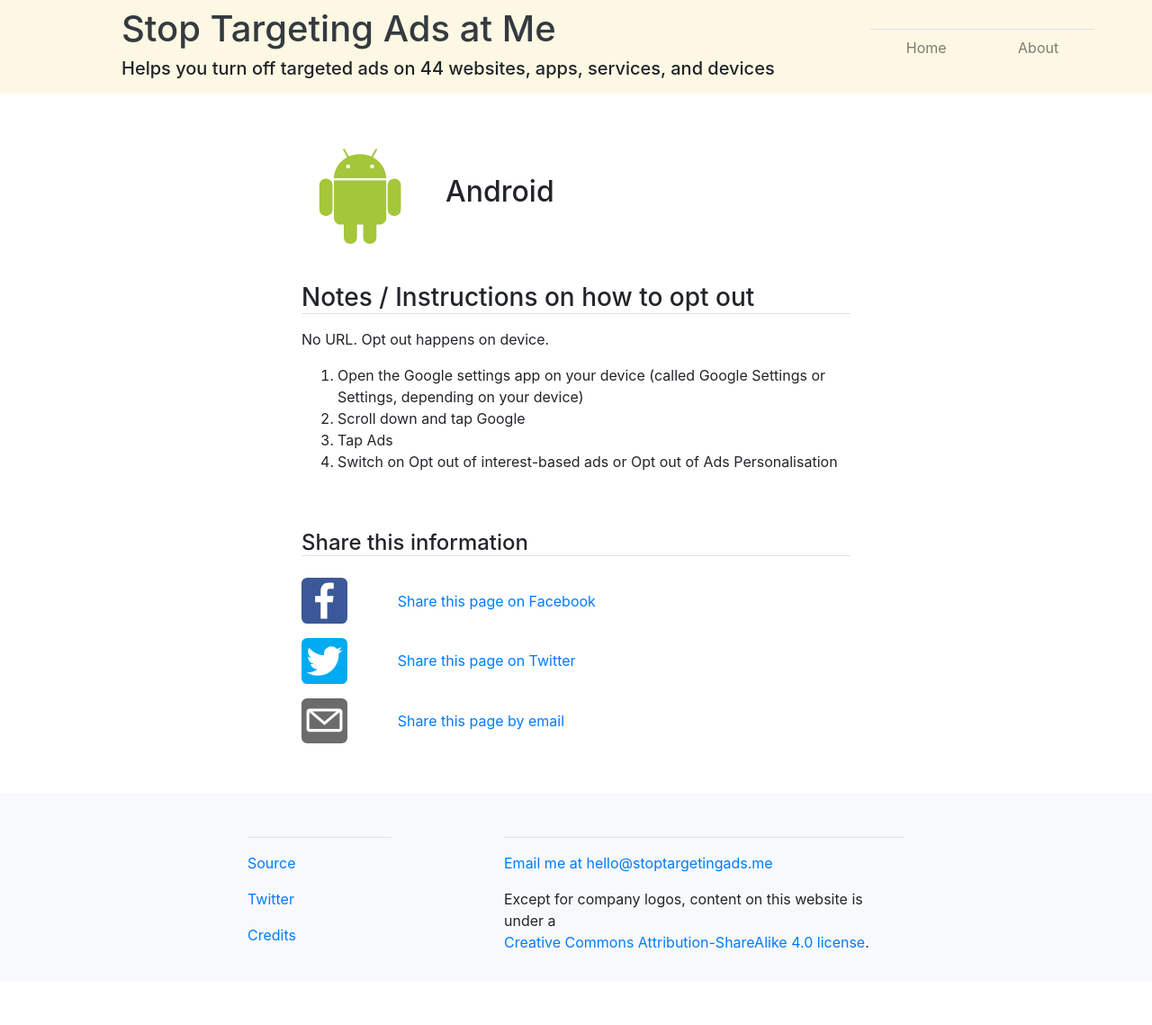
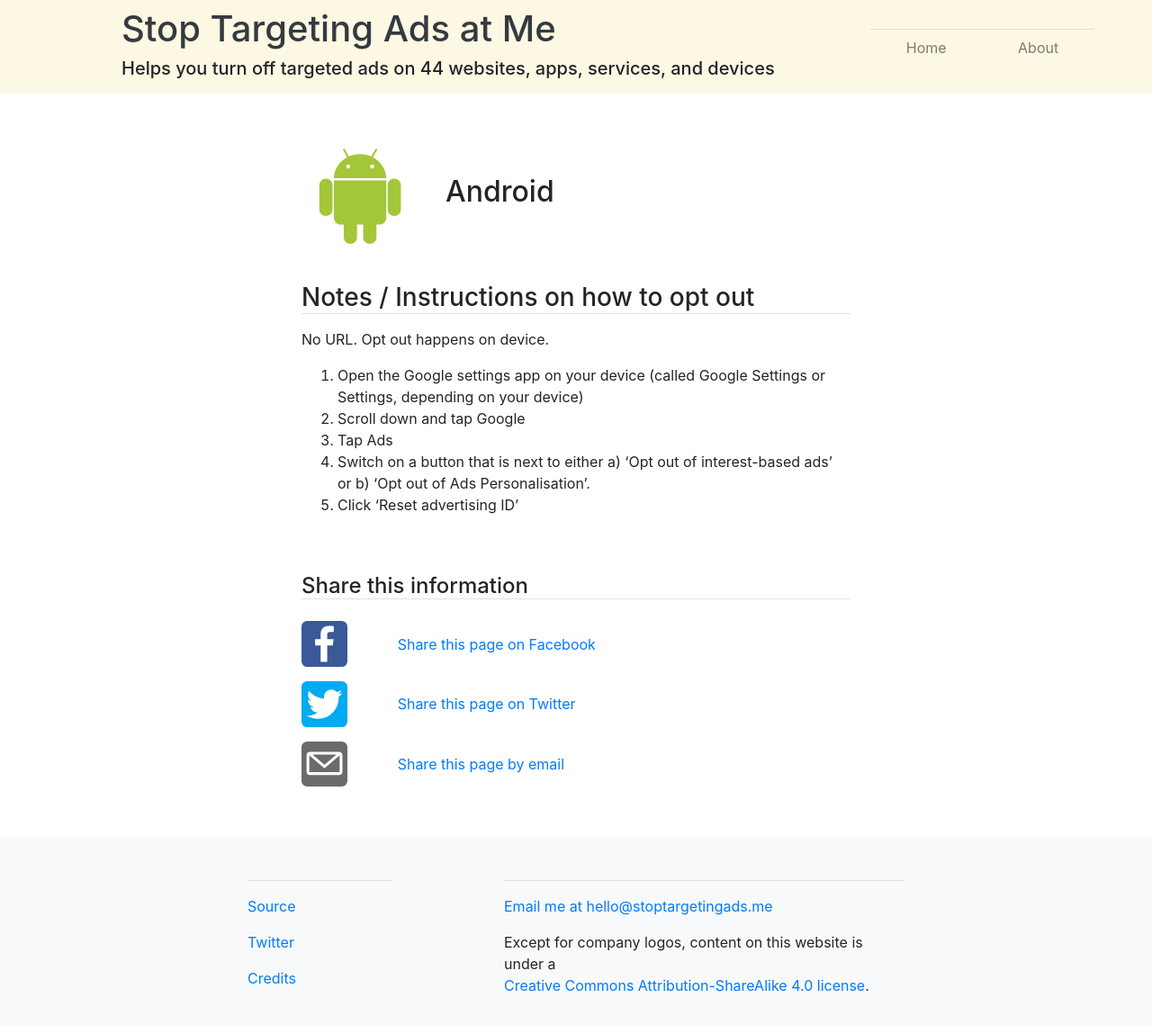
Before and after one commit to edjw/stop-targeting-ads-me, a Jekyll site: the page built from _items/android.md, in a window 1280 px wide. Shown: the whole page at 90% size. Built offline with Jekyll 4.4.1, drawn with Linux system fonts in a browser that asks for light colours; comment, search, counter and statistics services are not loaded; before the commit the page ends 1091 px from its top, so only the background shows below that.

Commit message:
Small update to Android

```diff
--- a/_items/android.md
+++ b/_items/android.md
@@ -8,4 +8,5 @@
 1. Open the Google settings app on your device (called Google Settings or Settings, depending on your device)
 2. Scroll down and tap Google
 3. Tap Ads
-4. Switch on Opt out of interest-based ads or Opt out of Ads Personalisation
+4. Switch on a button that is next to either a) 'Opt out of interest-based ads' or b) 'Opt out of Ads Personalisation'.
+5. Click 'Reset advertising ID'
```
